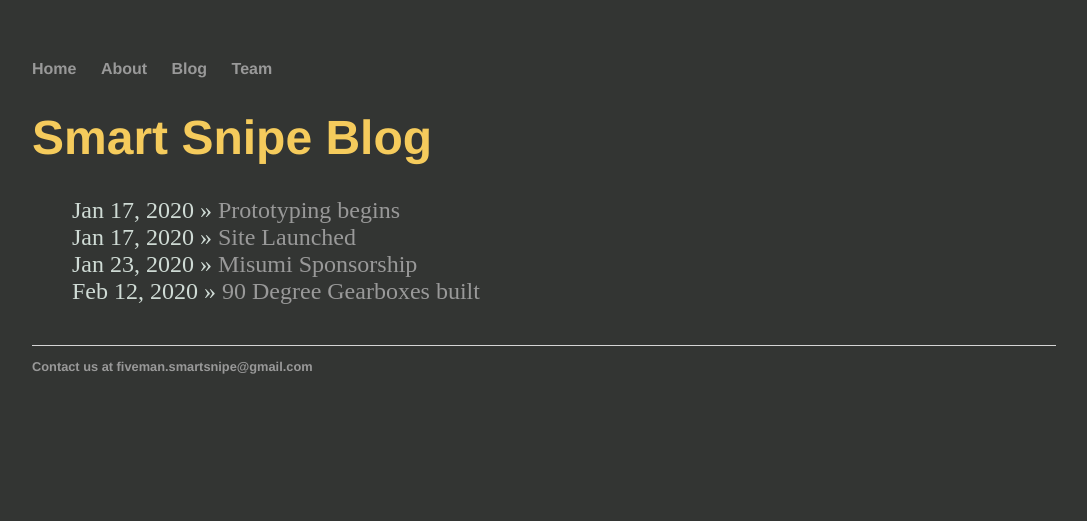
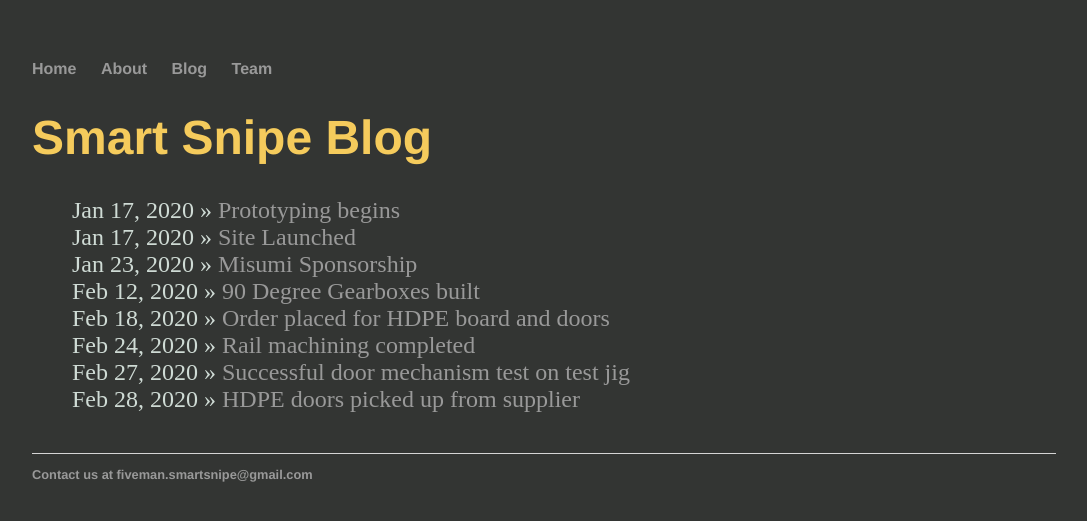
Before and after one commit to SmartSnipe/SmartSnipe.github.io, a Jekyll site: the page built from blog/index.html, in a window 1280 px wide. Shown: the top 521 px of the page, without its empty margins (96-1183 px from the left). Built offline with Jekyll 4.4.1, drawn with Linux system fonts in a browser that asks for light colours.

Commit message:
Add more posts

```diff
--- a/blog/2020-02-12-gearbox-working.html
+++ b/blog/2020-02-12-gearbox-working.html
@@ -6,6 +6,9 @@ title: Gearbox Working
 	<h1>Gearbox Working</h1>
 	<p> 90 degree gearboxes for door translation successfully built and running! Shoutout goes to Brenden for getting these made so nice! </p>
 	<center>
-	<img src="/Assets/misumi.png" alt ="misumi">
+	<video width="400" height="280" controls>
+	  <source src="/Assets/motor.mp4" type="video/mp4">
+		Your browser does not support the video tag.
+	</video>
 	</center>>
 </div><!-- /.blurb -->
--- a/blog/index.html
+++ b/blog/index.html
@@ -8,4 +8,9 @@ title: Smart Snipe Blog
 		<li><span>Jan 17, 2020</span> » <a href="2020-01-17-site-launched.html">Site Launched</a>
 		<li><span>Jan 23, 2020</span> » <a href="2020-01-23-misumi.html">Misumi Sponsorship</a>
 		<li><span>Feb 12, 2020</span> » <a href="2020-02-12-gearbox-working.html">90 Degree Gearboxes built</a>
+
+		<li><span>Feb 18, 2020</span> » <a href="2020-02-18-order-placed.html">Order placed for HDPE board and doors</a>
+		<li><span>Feb 24, 2020</span> » <a href="2020-02-24-machining-complete.html">Rail machining completed</a>
+		<li><span>Feb 27, 2020</span> » <a href="2020-02-27-test-jig.html">Successful door mechanism test on test jig</a>
+		<li><span>Feb 28, 2020</span> » <a href="2020-02-28-door-picked-up.html">HDPE doors picked up from supplier</a>
 	</ul>
```
Also changed, not shown: blog/2020-02-18-order-placed.html (added, +8 -0 lines), blog/2020-02-24-machining-complete.html (added, +9 -0 lines), blog/2020-02-27-test-jig.html (added, +14 -0 lines), blog/2020-02-28-door-picked-up.html (added, +8 -0 lines), 1 other file.
